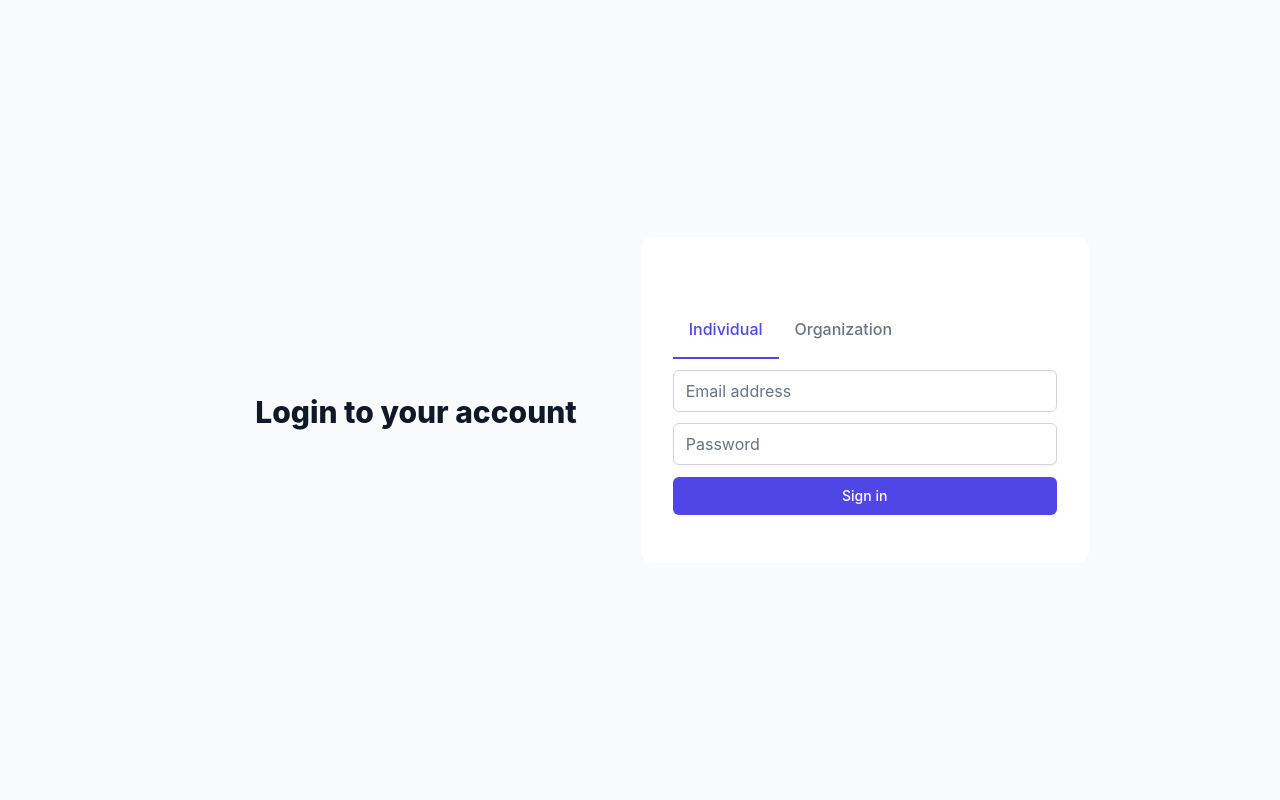
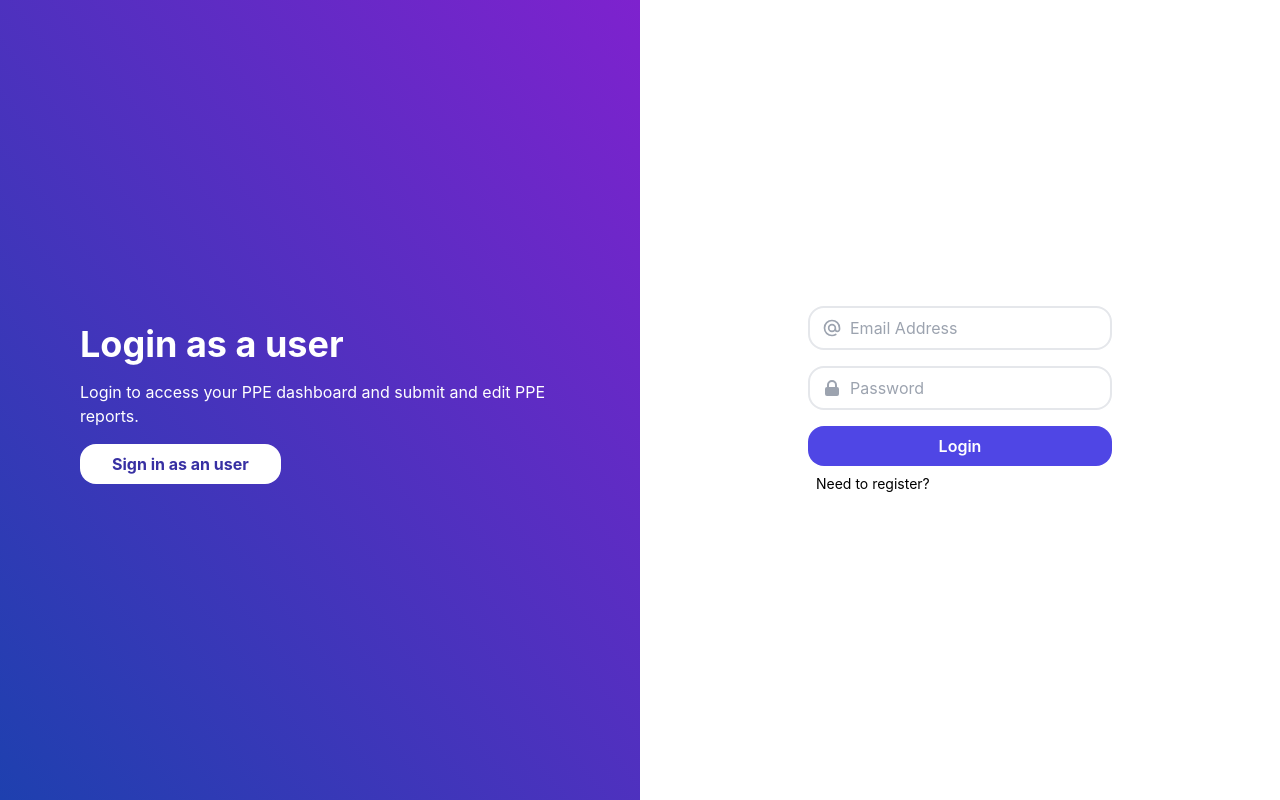
Before and after one commit to uaem-na/donations-tracker, a React (Create React App) app in the folder frontend/: page / in a window 1280 px wide. Built offline with nearby package versions, Linux system fonts and the light colour scheme.

Commit message:
added logic for single page with org/indv registration and sign in

```diff
--- a/frontend/src/assets/style/index.css
+++ b/frontend/src/assets/style/index.css
@@ -2,6 +2,9 @@
 @tailwind components;
 @tailwind utilities;
 
+* {
+  transition: all .3s;
+}
 body {
   margin: 0;
   font-family: -apple-system, BlinkMacSystemFont, 'Segoe UI', 'Roboto', 'Oxygen',
--- a/frontend/src/components/login/indv.js
+++ b/frontend/src/components/login/indv.js
@@ -1,44 +1,61 @@
-export const IndividualLogin = () => {
+export const IndividualLogin = ({handleReg}) => {
   return (
       <div>
-      <div className="rounded-md shadow-sm -space-y-px">
-        <div>
-          <label htmlFor="email-address" className="sr-only">
-            Email address
-          </label>
+    <form className="bg-white">
+          <div className="flex items-center border-2 py-2 px-3 rounded-2xl mb-4">
+            <svg
+              xmlns="http://www.w3.org/2000/svg"
+              className="h-5 w-5 text-gray-400"
+              fill="none"
+              viewBox="0 0 24 24"
+              stroke="currentColor"
+            >
+              <path
+                stroke-linecap="round"
+                stroke-linejoin="round"
+                stroke-width="2"
+                d="M16 12a4 4 0 10-8 0 4 4 0 008 0zm0 0v1.5a2.5 2.5 0 005 0V12a9 9 0 10-9 9m4.5-1.206a8.959 8.959 0 01-4.5 1.207"
+              />
+            </svg>
             <input
-            id="email-address"
-            name="email"
-            type="email"
-            autoComplete="email"
-            required
-            className="appearance-none my-3 rounded-md relative block w-full px-3 py-2 border border-gray-300 placeholder-gray-500 text-gray-900 focus:outline-none focus:ring-indigo-500 focus:border-indigo-500 focus:z-10 sm:text-md"
-            placeholder="Email address"
+              className="pl-2 outline-none border-none"
+              type="text"
+              name=""
+              id=""
+              placeholder="Email Address"
             />
           </div>
-        <div>
-          <label htmlFor="password" className="sr-only">
-            Password
-          </label>
+          <div className="flex items-center border-2 py-2 px-3 rounded-2xl">
+            <svg
+              xmlns="http://www.w3.org/2000/svg"
+              className="h-5 w-5 text-gray-400"
+              viewBox="0 0 20 20"
+              fill="currentColor"
+            >
+              <path
+                fill-rule="evenodd"
+                d="M5 9V7a5 5 0 0110 0v2a2 2 0 012 2v5a2 2 0 01-2 2H5a2 2 0 01-2-2v-5a2 2 0 012-2zm8-2v2H7V7a3 3 0 016 0z"
+                clip-rule="evenodd"
+              />
+            </svg>
             <input
-            id="password"
-            name="password"
-            type="password"
-            autoComplete="current-password"
-            required
-            className="appearance-none my-3 rounded-md relative block w-full px-3 py-2 border border-gray-300 placeholder-gray-500 text-gray-900 focus:outline-none focus:ring-indigo-500 focus:border-indigo-500 focus:z-10 sm:text-md"
+              className="pl-2 outline-none border-none"
+              type="text"
+              name=""
+              id=""
               placeholder="Password"
             />
           </div>
-      </div>
-      <div>
           <button
             type="submit"
-          className="group relative w-full flex justify-center py-2 px-4 border border-transparent text-sm font-medium rounded-md text-white bg-indigo-600 hover:bg-indigo-700 focus:outline-none focus:ring-2 focus:ring-offset-2 focus:ring-indigo-500"
+            className="block w-full bg-indigo-600 mt-4 py-2 rounded-2xl text-white font-semibold mb-2"
           >
-          Sign in
+            Login
           </button>
-      </div>
+          <p className="text-sm ml-2 hover:text-blue-500 cursor-pointer" onClick={() => handleReg(true)}>
+            Need to register?
+          </p>
+        </form>
         </div>
   );
 };
--- a/frontend/src/components/login/login.js
+++ b/frontend/src/components/login/login.js
@@ -3,53 +3,56 @@ import OrganizationLogin from "./org";
 import { useState, useEffect } from "react";
 import { Tab } from "@headlessui/react";
 import Registration from "../signup/reg";
+import IndividualRegistration from "../signup/indv_reg";
+import OrganizationRegistration from "../signup/org_reg";
 
 export const Login = () => {
-  return (
-    <div className="h-screen bg-gray-50">
-      <div className="min-h-full flex items-center justify-center py-12 px-4 sm:px-6 lg:px-8">
-        <div className="max-w-md m-16">
-            <h2 className="mt-6 text-center text-3xl font-extrabold text-gray-900">
-                Login to your account
-            </h2>
+    const [userType, setUserType] = useState(true)
+    // true is indv, false is org
+    const [isReg, setIsReg] = useState(false)
+    // true for sign in, false for reg
+    let action
+    if (!isReg){
+        action = "Login"
+    } else {
+        action = "Sign up"
+    }
+    let userTypeType
+    let userTypeMessage
+    let bg
+    let butText
+    if (userType){
+        userTypeType = "user"
+        userTypeMessage = `${action} to access your PPE dashboard and submit and edit PPE reports.`
+        bg = "from-blue-800 to-purple-700"
+        butText = "text-indigo-800"
+    } else {
+        userTypeType = "organization"
+        userTypeMessage = `${action} to manage your organization.`
+        bg = "from-orange-800 to-orange-600"
+        butText = "text-orange-800"
+    }
+    return (
+    <div div className="h-screen flex">
+      <div className={`flex w-1/2 bg-gradient-to-tr ${bg} i justify-around items-center`} >
+        <div className="w-3/4 justify-items-start">
+            <div className="my-4">
+            <h1 className="text-white font-bold text-4xl my-4">{action} as a {userTypeType}</h1>
+            <p className="text-white mt-1">{userTypeMessage}</p>
+            </div>
+            <button
+                onClick={() => setUserType(!userType)}
+                className={`block bg-white ${butText} p-8 mt-4 py-2 rounded-2xl font-bold mb-2`}
+            >
+                Sign in as an {userTypeType}
+            </button>
         </div>
-        <div className="bg-white p-8 max-w-md w-full space-2 rounded-xl">
-          <div className="mt-8 space-y-6">
-            <div className="mb-4">
-              <Tab.Group>
-                <Tab.List className="flex flex-wrap -mb-px">
-                  <Tab
-                    className={({ selected }) =>
-                      selected
-                        ? "inline-block py-4 px-4 text-md font-medium text-center text-indigo-600 rounded-t-lg border-b-2 border-indigo-600 active dark:text-indigo-600 dark:border-indigo-600"
-                        : "inline-block py-4 px-4 text-md font-medium text-center text-gray-500 rounded-t-lg border-b-2 border-transparent hover:text-gray-600 hover:border-gray-300 dark:text-gray-400 dark:hover:text-gray-300"
-                    }
-                  >
-                    Individual
-                  </Tab>
-                  <Tab
-                    className={({ selected }) =>
-                      selected
-                        ? "inline-block py-4 px-4 text-md font-medium text-center text-orange-500 rounded-t-lg border-b-2 border-orange-500 active dark:text-orange-500 dark:border-orange-500"
-                        : "inline-block py-4 px-4 text-md font-medium text-center text-gray-500 rounded-t-lg border-b-2 border-transparent hover:text-gray-600 hover:border-gray-300 dark:text-gray-400 dark:hover:text-gray-300"
-                    }
-                  >
-                    Organization
-                  </Tab>
-                </Tab.List>
-                <Tab.Panels>
-                  <Tab.Panel>
-                    <IndividualLogin />
-                  </Tab.Panel>
-                  <Tab.Panel>
-                    <OrganizationLogin />
-                  </Tab.Panel>
-                </Tab.Panels>
-              </Tab.Group>
-            </div>
-          </div>
-        </div>
-        {/* <Registration/> */}
+      </div>
+      <div className="flex w-1/2 justify-center items-center bg-white">
+          {!isReg && userType && <IndividualLogin handleReg={setIsReg}/>}
+          {!isReg && !userType && <OrganizationLogin handleReg={setIsReg}/>}
+          {isReg && userType && <IndividualRegistration handleReg={setIsReg}/>}
+          {isReg && !userType && <OrganizationRegistration handleReg={setIsReg}/>}
       </div>
     </div>
   );
--- a/frontend/src/components/login/org.js
+++ b/frontend/src/components/login/org.js
@@ -1,44 +1,47 @@
-export const OrganizationLogin = () => {
+export const OrganizationLogin = ({handleReg}) => {
   return (
     <div>
-      <div className="rounded-md shadow-sm -space-y-px">
-        <div>
-          <label htmlFor="email-address" className="sr-only">
-            Organization ID
-          </label>
+    <form className="bg-white">
+          <div className="flex items-center border-2 py-2 px-3 rounded-2xl mb-4">
             <input
-            id="org-id-address"
-            name="org-id"
-            type="org-id"
-            autoComplete="org-id"
-            required
-            className="appearance-none my-3 rounded-md relative block w-full px-3 py-2 border border-gray-300 placeholder-gray-500 text-gray-900 focus:outline-none focus:ring-indigo-500 focus:border-indigo-500 focus:z-10 sm:text-md"
+              className="pl-2 outline-none border-none"
+              type="text"
+              name=""
+              id=""
               placeholder="Organization ID"
             />
           </div>
-        <div>
-          <label htmlFor="password" className="sr-only">
-            Password
-          </label>
+          <div className="flex items-center border-2 py-2 px-3 rounded-2xl">
+            <svg
+              xmlns="http://www.w3.org/2000/svg"
+              className="h-5 w-5 text-gray-400"
+              viewBox="0 0 20 20"
+              fill="currentColor"
+            >
+              <path
+                fill-rule="evenodd"
+                d="M5 9V7a5 5 0 0110 0v2a2 2 0 012 2v5a2 2 0 01-2 2H5a2 2 0 01-2-2v-5a2 2 0 012-2zm8-2v2H7V7a3 3 0 016 0z"
+                clip-rule="evenodd"
+              />
+            </svg>
             <input
-            id="password"
-            name="password"
-            type="password"
-            autoComplete="current-password"
-            required
-            className="appearance-none my-3 rounded-md relative block w-full px-3 py-2 border border-gray-300 placeholder-gray-500 text-gray-900 focus:outline-none focus:ring-indigo-500 focus:border-indigo-500 focus:z-10 sm:text-md"
+              className="pl-2 outline-none border-none"
+              type="text"
+              name=""
+              id=""
               placeholder="Password"
             />
           </div>
-      </div>
-      <div>
           <button
             type="submit"
-          className="group relative w-full flex justify-center py-2 px-4 border border-transparent text-sm font-medium rounded-md text-white bg-orange-500 hover:bg-orange-600 focus:outline-none focus:ring-2 focus:ring-offset-2 focus:ring-indigo-500"
+            className="block w-full bg-orange-600 mt-4 py-2 rounded-2xl text-white font-semibold mb-2"
           >
-          Sign in
+            Login
           </button>
-      </div>
+          <p className="text-sm ml-2 hover:text-orange-500 cursor-pointer" onClick={() => handleReg(true)}>
+            Need to register?
+          </p>
+        </form>
         </div>
   );
 };
--- a/frontend/src/components/signup/indv_reg.js
+++ b/frontend/src/components/signup/indv_reg.js
@@ -0,0 +1,12 @@
+export const IndividualRegistration = ({handleReg}) => {
+    return(
+        <div>
+            IndividualRegistration
+            <p className="text-sm ml-2 hover:text-blue-500 cursor-pointer" onClick={() => handleReg(false)}>
+            Go back to sign in?
+          </p>
+        </div>
+    )
+}
+
+export default IndividualRegistration
--- a/frontend/src/components/signup/org_reg.js
+++ b/frontend/src/components/signup/org_reg.js
@@ -0,0 +1,12 @@
+export const OrganizationRegistration = ({handleReg}) => {
+    return(
+        <div>
+            OrganizationRegistration
+            <p className="text-sm ml-2 hover:text-orange-500 cursor-pointer" onClick={() => handleReg(false)}>
+            Go back to sign in?
+          </p>
+        </div>
+    )
+}
+
+export default OrganizationRegistration
```
Also changed, not shown: 1 other file (tests, documents, lock files or other folders). Lines whose indentation alone changed are shown as unchanged.
